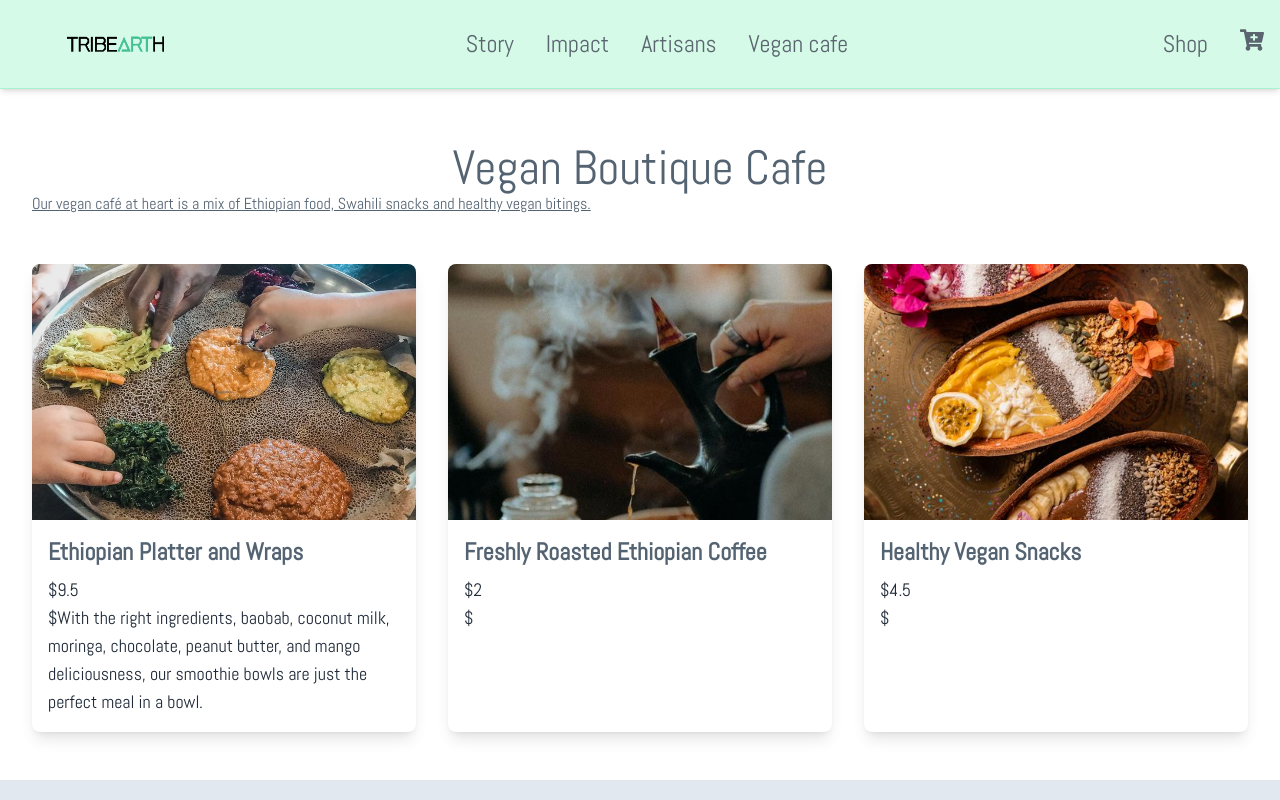
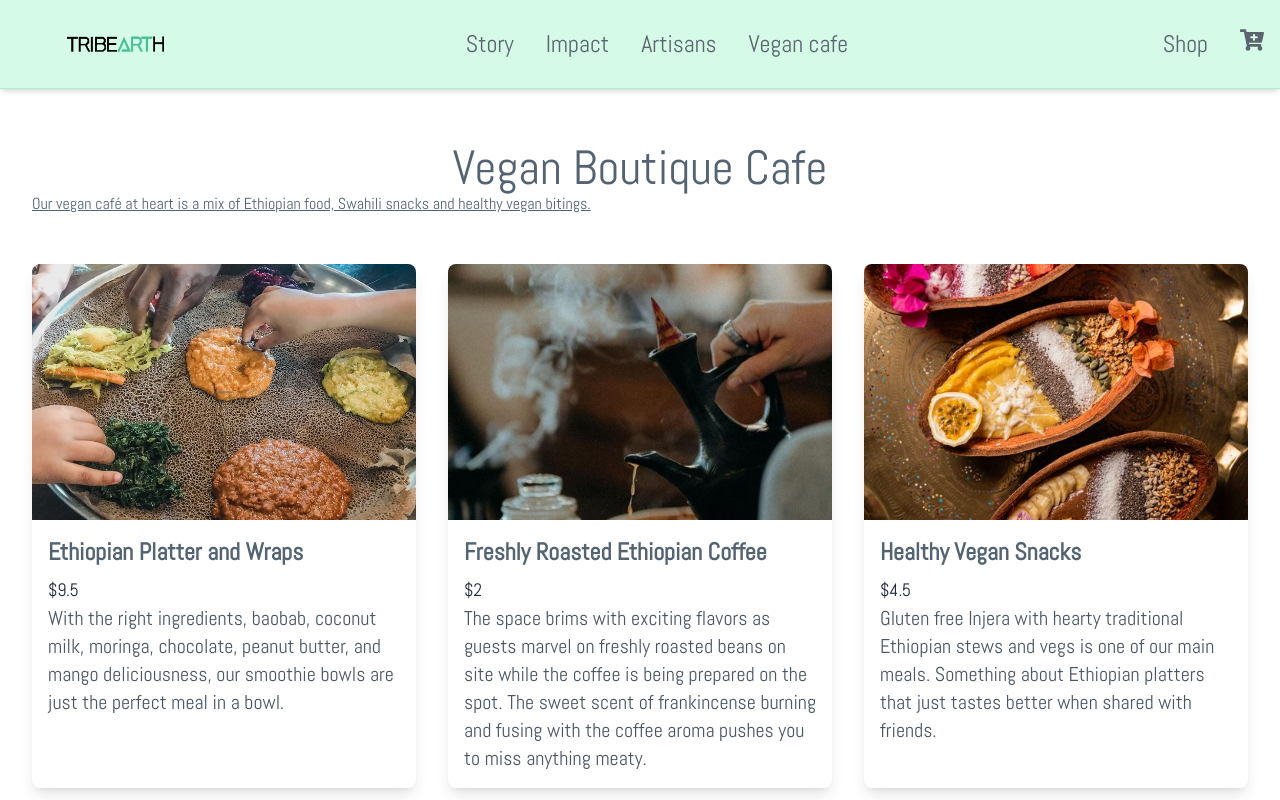
Before and after one commit to MatthewsRicky/tribearth, a React (Vite) app in the folder tribearth/: page /Vegancafe in a window 1280 px wide. Shown: the top 800 px of the page. Built offline with nearby package versions, Linux system fonts and the light colour scheme; a web font is replaced by a local one.

Commit message:
Update Vegancafe.jsx

```diff
--- a/tribearth/src/pages/Vegancafe.jsx
+++ b/tribearth/src/pages/Vegancafe.jsx
@@ -19,12 +19,14 @@ function Vegancafe() {
       name: "Freshly Roasted Ethiopian Coffee",
       price: 2.00,
       image: Coffee,
+      description: "The space brims with exciting flavors as guests marvel on freshly roasted beans on site while the coffee is being prepared on the spot. The sweet scent of frankincense burning and fusing with the coffee aroma pushes you to miss anything meaty.",
     },
     {
       id: 3,
       name: "Healthy Vegan Snacks",
       price: 4.50,
       image: Fruitbowls,
+      description: "Gluten free Injera with hearty traditional Ethiopian stews and vegs is one of our main meals. Something about Ethiopian platters that just tastes better when shared with friends.",
     },
 
   ];
@@ -54,7 +56,7 @@ function Vegancafe() {
                     {product.name}
                   </h2>
                   <p className="text-gray-800 text-lg">${product.price}</p>
-                  <p className="text-gray-800 text-lg">${product.description}</p>
+                  <p className="text-gray-600 text-xl">{product.description}</p>
                 </div>
               </div>
             ))}
```
